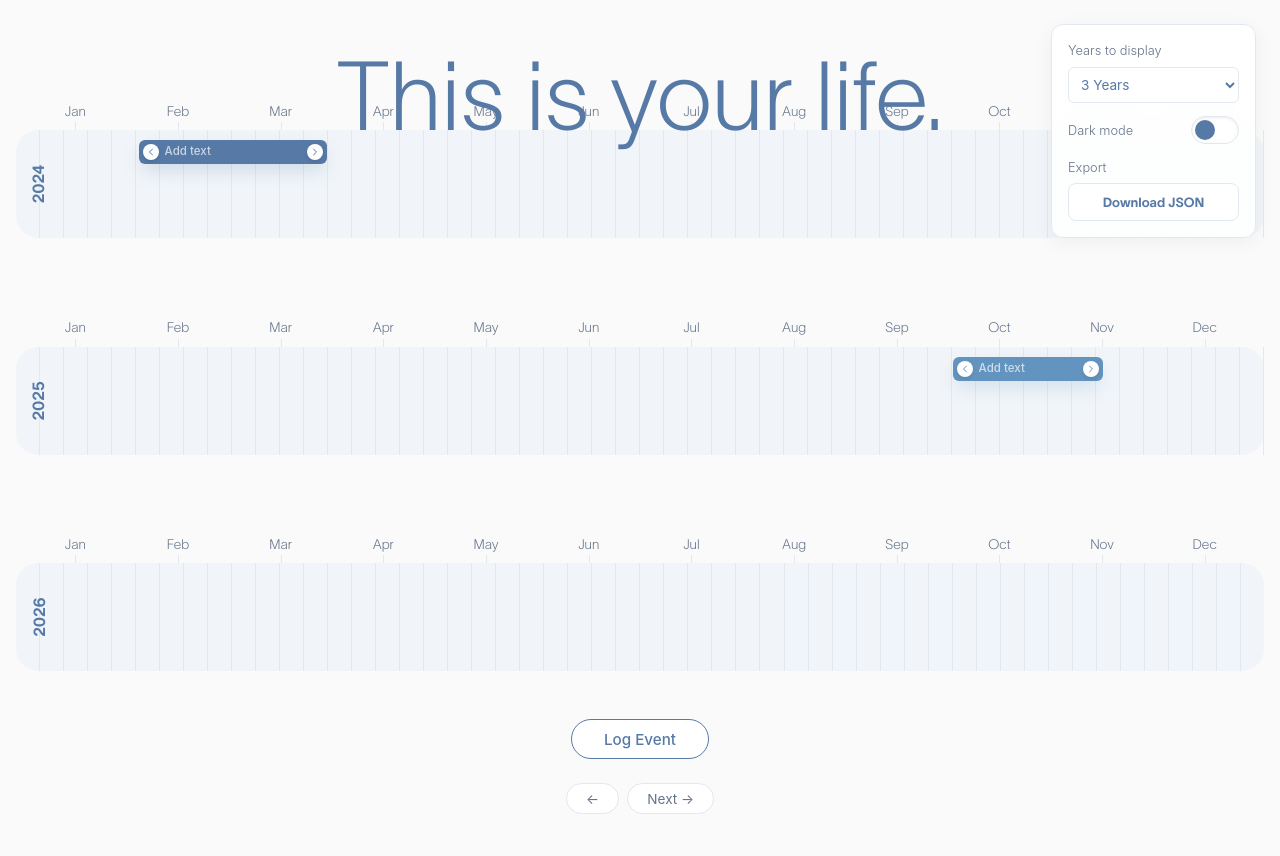
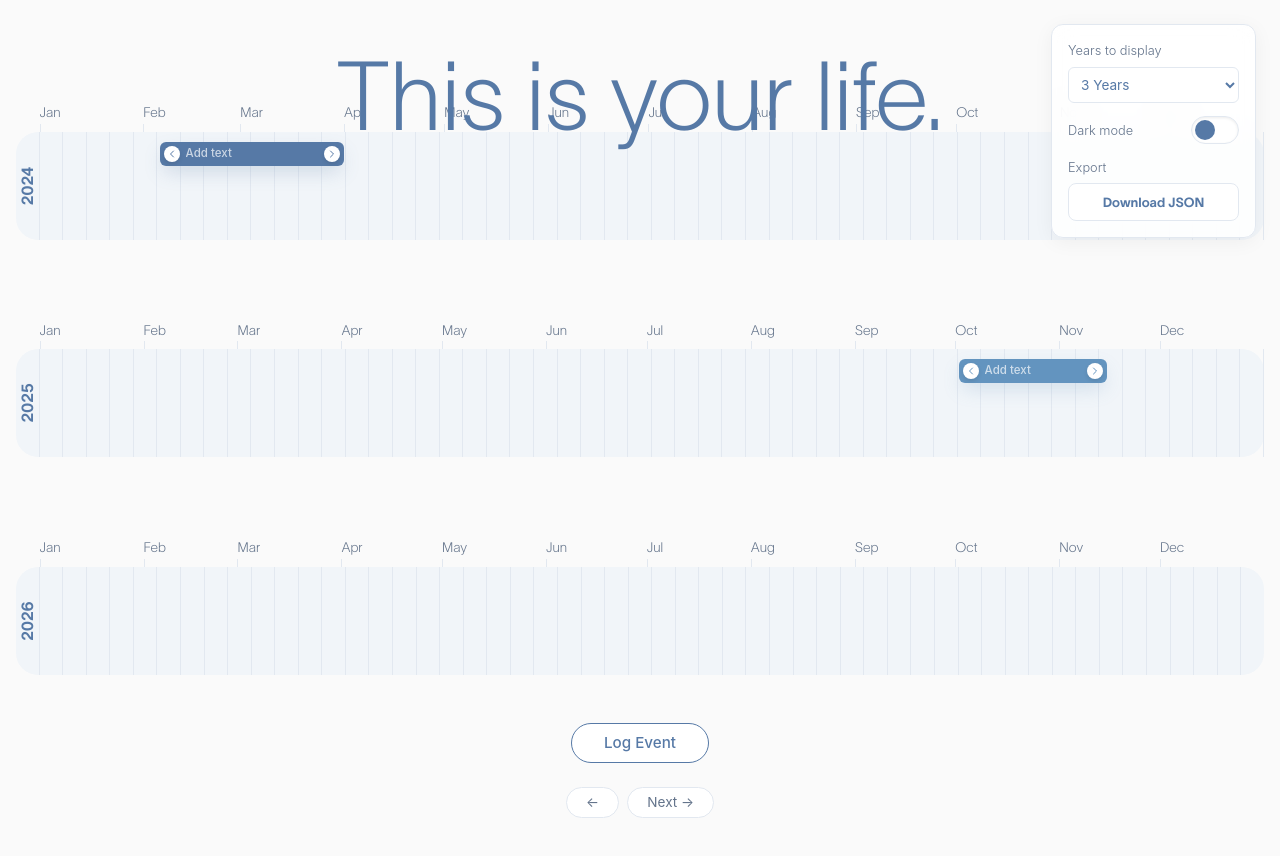
Before and after one commit to miggu/timeline, a React (Vite) app: page / in a window 1280 px wide. Shown: the top 856 px of the page. Built offline with nearby package versions, Linux system fonts and the light colour scheme; a web font is replaced by a local one.

Commit message:
Align months to timeline start positions

```diff
--- a/src/App.tsx
+++ b/src/App.tsx
@@ -35,6 +35,7 @@ import {
 	getDaysInYear,
 	getEventWidthPercent,
 	getEventLaneTop,
+	getTrackTimelineWidth,
 	moveTimelineEventToWeek,
 	resizeTimelineEvent,
 } from "./timeline";
@@ -253,7 +254,7 @@ function App() {
 			startClientX: clientX,
 			startBeginDay: eventToResize.beginDay,
 			startEndDay: eventToResize.endDay,
-			trackWidth,
+			trackWidth: getTrackTimelineWidth(trackWidth),
 			year: eventToResize.year,
 		});
 	};
--- a/src/components/TimelineRow.tsx
+++ b/src/components/TimelineRow.tsx
@@ -1,6 +1,22 @@
 import { useDroppable } from "@dnd-kit/core";
 import { EventBlock } from "./EventBlock";
 import type { ResizeEdge, TimelineEvent } from "../types";
+import { getMonthStartPercent } from "../timeline";
+
+const MONTH_LABELS = [
+	"Jan",
+	"Feb",
+	"Mar",
+	"Apr",
+	"May",
+	"Jun",
+	"Jul",
+	"Aug",
+	"Sep",
+	"Oct",
+	"Nov",
+	"Dec",
+] as const;
 
 function WeekCell({
 	weekNumber,
@@ -60,22 +76,21 @@ export function TimelineRow({
 	return (
 		<div className="timeline-row" id={`row-${year}`}>
 			<div className="timeline-row__months">
-				<span className="timeline-row__month">Jan</span>
-				<span className="timeline-row__month">Feb</span>
-				<span className="timeline-row__month">Mar</span>
-				<span className="timeline-row__month">Apr</span>
-				<span className="timeline-row__month">May</span>
-				<span className="timeline-row__month">Jun</span>
-				<span className="timeline-row__month">Jul</span>
-				<span className="timeline-row__month">Aug</span>
-				<span className="timeline-row__month">Sep</span>
-				<span className="timeline-row__month">Oct</span>
-				<span className="timeline-row__month">Nov</span>
-				<span className="timeline-row__month">Dec</span>
+				{MONTH_LABELS.map((monthLabel, monthIndex) => (
+					<span
+						key={monthLabel}
+						className="timeline-row__month"
+						style={{ left: `${getMonthStartPercent(year, monthIndex)}%` }}
+					>
+						{monthLabel}
+					</span>
+				))}
 			</div>
 			<div className="timeline-row__track">
-				<div className="timeline-row__year-marker" aria-hidden="true">
-					<span className="timeline-row__year-text">{year}</span>
+				<div className="timeline-row__year-slot" aria-hidden="true">
+					<div className="timeline-row__year-marker">
+						<span className="timeline-row__year-text">{year}</span>
+					</div>
 				</div>
 				{Array.from({ length: 52 }, (_, i) => (
 					<WeekCell key={i} year={year} weekNumber={i + 1} />
--- a/src/styles/timeline-row.css
+++ b/src/styles/timeline-row.css
@@ -4,9 +4,8 @@
 }
 
 .timeline-row__months {
-	display: flex;
-	justify-content: space-between;
-	padding: 0 0.5rem;
+	position: relative;
+	height: 1.35rem;
 	margin-bottom: 0.5rem;
 	color: var(--text-secondary);
 	font-size: 0.85rem;
@@ -14,16 +13,17 @@
 }
 
 .timeline-row__month {
-	flex: 1;
-	text-align: center;
-	position: relative;
+	position: absolute;
+	bottom: 0;
+	text-align: left;
+	white-space: nowrap;
 }
 
 .timeline-row__month::after {
 	content: "";
 	position: absolute;
 	bottom: -0.5rem;
-	left: 50%;
+	left: 0;
 	width: 1px;
 	height: 0.5rem;
 	background: var(--track-border);
@@ -40,14 +40,18 @@
 
 .timeline-row__year-marker {
 	position: absolute;
-	top: 50%;
-	left: 0.2rem;
+	inset: 0;
 	display: flex;
 	align-items: center;
 	justify-content: center;
 	pointer-events: none;
+}
+
+.timeline-row__year-slot {
+	flex: 1;
+	position: relative;
+	border-right: 1px solid var(--track-border);
 	z-index: 1;
-	transform: translateY(-50%);
 }
 
 .timeline-row__year-text {
--- a/src/timeline.ts
+++ b/src/timeline.ts
@@ -1,6 +1,8 @@
 import type { ResizeEdge, TimelineEvent } from "./types";
 
 export const WEEK_COUNT = 52;
+export const YEAR_PLACEHOLDER_COLUMN_COUNT = 1;
+export const TRACK_COLUMN_COUNT = WEEK_COUNT + YEAR_PLACEHOLDER_COLUMN_COUNT;
 export const MAX_EVENT_LANES = 3;
 export const EVENT_BLOCK_TOP = 10;
 export const EVENT_BLOCK_HEIGHT = 24;
@@ -20,6 +22,8 @@ const clamp = (value: number, min: number, max: number) =>
 	Math.min(Math.max(value, min), max);
 
 const roundPercent = (value: number) => Number(value.toFixed(6));
+const getDayOffset = (year: number, day: number) =>
+	(clamp(day, 1, getDaysInYear(year)) - 1) / getDaysInYear(year);
 const doIntervalsOverlap = (
 	beginA: number,
 	endA: number,
@@ -29,6 +33,26 @@ const doIntervalsOverlap = (
 
 export const getDaysInYear = (year: number) =>
 	new Date(year, 1, 29).getMonth() === 1 ? 366 : 365;
+
+export const getDayOfYear = (date: Date) => {
+	const startOfYear = new Date(date.getFullYear(), 0, 1);
+	const millisecondsPerDay = 24 * 60 * 60 * 1000;
+
+	return (
+		Math.floor(
+			(date.getTime() - startOfYear.getTime()) / millisecondsPerDay,
+		) + 1
+	);
+};
+
+export const getTrackPlaceholderPercent = () =>
+	roundPercent((YEAR_PLACEHOLDER_COLUMN_COUNT / TRACK_COLUMN_COUNT) * 100);
+
+export const getTrackTimelinePercent = () =>
+	roundPercent((WEEK_COUNT / TRACK_COLUMN_COUNT) * 100);
+
+export const getTrackTimelineWidth = (trackWidth: number) =>
+	(trackWidth * getTrackTimelinePercent()) / 100;
 
 export const getDayForWeek = (year: number, weekNumber: number) => {
 	const dayCount = getDaysInYear(year);
@@ -53,7 +77,10 @@ export const getEventDurationDays = (event: TimelineEvent) =>
 	event.endDay - event.beginDay + 1;
 
 export const getEventLeftPercent = (year: number, beginDay: number) =>
-	roundPercent(((clamp(beginDay, 1, getDaysInYear(year)) - 1) / getDaysInYear(year)) * 100);
+	roundPercent(
+		getTrackPlaceholderPercent() +
+			getDayOffset(year, beginDay) * getTrackTimelinePercent(),
+	);
 
 export const getEventWidthPercent = (
 	year: number,
@@ -65,7 +92,14 @@ export const getEventWidthPercent = (
 			clamp(beginDay, 1, getDaysInYear(year)) +
 			1) /
 			getDaysInYear(year)) *
-			100,
+			getTrackTimelinePercent(),
+	);
+
+export const getMonthStartPercent = (year: number, monthIndex: number) =>
+	roundPercent(
+		getTrackPlaceholderPercent() +
+			getDayOffset(year, getDayOfYear(new Date(year, monthIndex, 1))) *
+				getTrackTimelinePercent(),
 	);
 
 const clampEventRange = (
```
